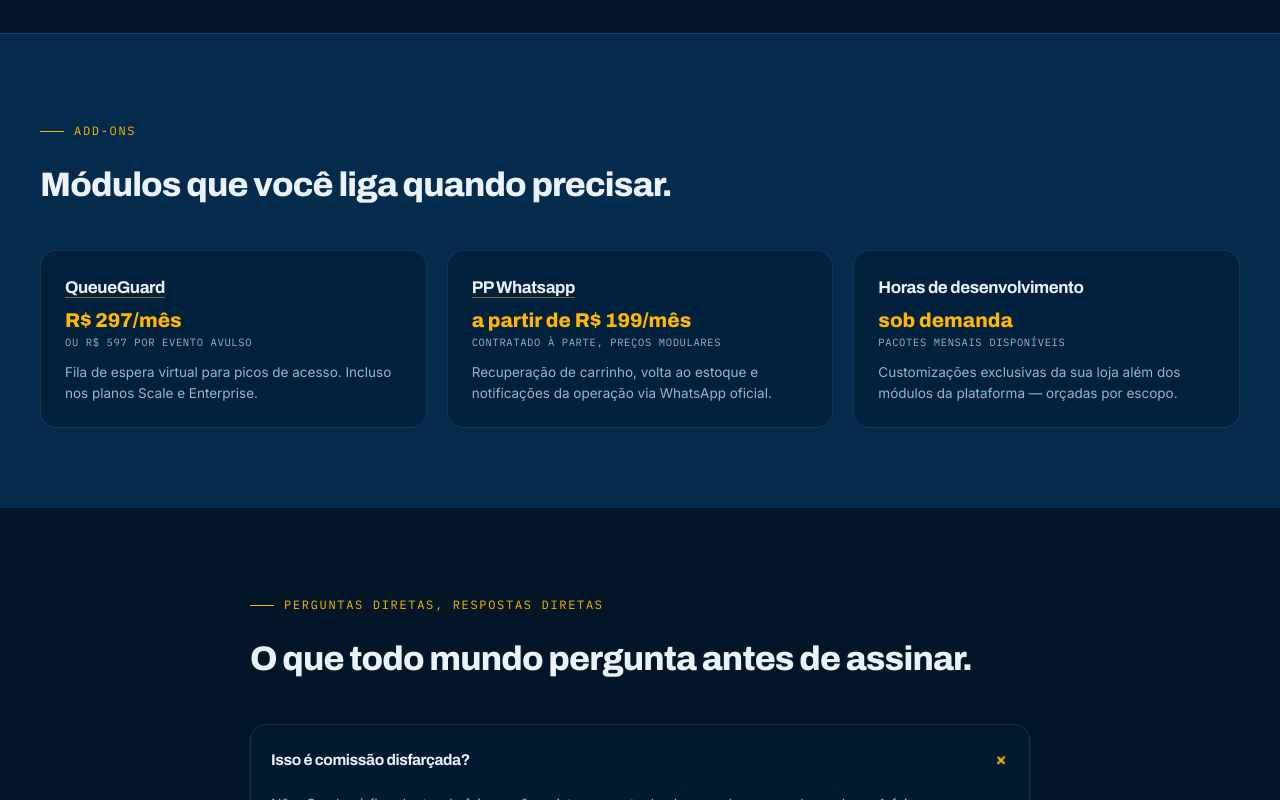
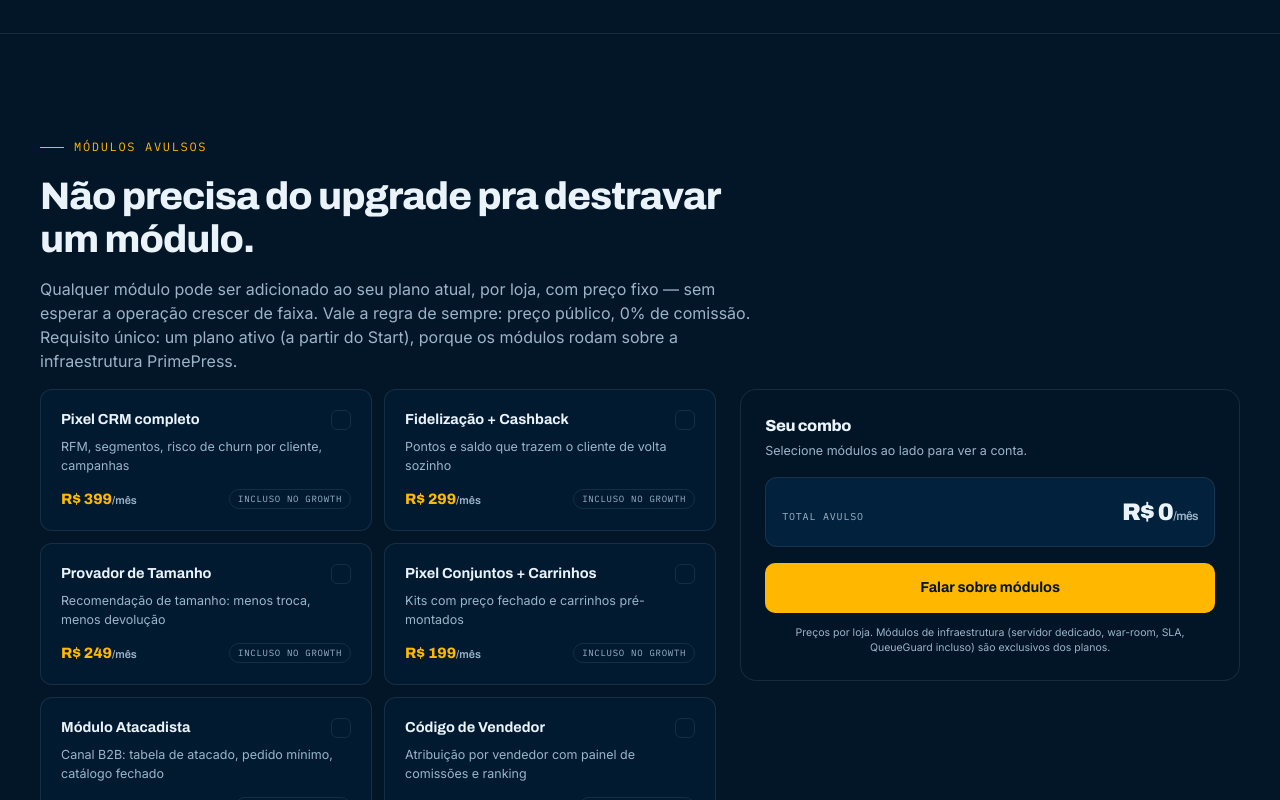
Before and after one commit to pixelpartnersbr/website-pixel, a Next.js app: page /planos in a window 1280 px wide. Shown: the part 1400-2200 px from the top of the page. Built offline with nearby package versions, Linux system fonts and the light colour scheme.

Commit message:
Add files via upload

```diff
--- a/app/planos/page.tsx
+++ b/app/planos/page.tsx
@@ -1,6 +1,7 @@
 import type { Metadata } from "next";
 import Header from "@/components/Header";
 import Pricing from "@/components/Pricing";
+import PricingAvulsos from "@/components/PricingAvulsos";
 import PricingExtras from "@/components/PricingExtras";
 import CTA from "@/components/CTA";
 import Footer from "@/components/Footer";
@@ -16,6 +17,7 @@ export default function PlanosPage() {
     <main>
       <Header />
       <Pricing />
+      <PricingAvulsos />
       <PricingExtras />
       <CTA />
       <Footer />
--- /dev/null
+++ b/components/PricingAvulsos.tsx
@@ -0,0 +1,143 @@
+"use client";
+import { useState } from "react";
+import Reveal from "./Reveal";
+import { waLink } from "./site/config";
+
+type Mod = { id: string; name: string; desc: string; price: number; tier: "Growth" | "Scale" };
+
+const mods: Mod[] = [
+  { id: "crm", name: "Pixel CRM completo", desc: "RFM, segmentos, risco de churn por cliente, campanhas", price: 399, tier: "Growth" },
+  { id: "fid", name: "Fidelização + Cashback", desc: "Pontos e saldo que trazem o cliente de volta sozinho", price: 299, tier: "Growth" },
+  { id: "prov", name: "Provador de Tamanho", desc: "Recomendação de tamanho: menos troca, menos devolução", price: 249, tier: "Growth" },
+  { id: "conj", name: "Pixel Conjuntos + Carrinhos", desc: "Kits com preço fechado e carrinhos pré-montados", price: 199, tier: "Growth" },
+  { id: "atac", name: "Módulo Atacadista", desc: "Canal B2B: tabela de atacado, pedido mínimo, catálogo fechado", price: 549, tier: "Scale" },
+  { id: "vend", name: "Código de Vendedor", desc: "Atribuição por vendedor com painel de comissões e ranking", price: 399, tier: "Scale" },
+];
+
+const DELTA_GROWTH = 600; // Start -> Growth
+
+export default function PricingAvulsos() {
+  const [sel, setSel] = useState<string[]>([]);
+  const toggle = (id: string) =>
+    setSel((s) => (s.includes(id) ? s.filter((x) => x !== id) : [...s, id]));
+  const chosen = mods.filter((m) => sel.includes(m.id));
+  const total = chosen.reduce((a, m) => a + m.price, 0);
+  const upgradeWins = total >= DELTA_GROWTH - 5;
+  const fmt = (n: number) => n.toLocaleString("pt-BR");
+  const msg =
+    chosen.length > 0
+      ? `Olá! Estou no site do Pixel Commerce e quero adicionar ao meu plano: ${chosen.map((m) => m.name).join(", ")}.`
+      : "Olá! Quero saber mais sobre os módulos avulsos do Pixel Commerce.";
+
+  return (
+    <section className="border-t border-line py-24">
+      <div className="wrap">
+        <Reveal className="mb-4 max-w-[720px]">
+          <span className="eyebrow">Módulos avulsos</span>
+          <h2 className="mb-4 font-display text-[clamp(24px,3vw,40px)] font-extrabold leading-[1.12] tracking-tight">
+            Não precisa do upgrade pra destravar um módulo.
+          </h2>
+          <p className="text-[16px] text-dim">
+            Qualquer módulo pode ser adicionado ao seu plano atual, por loja, com preço fixo — sem esperar
+            a operação crescer de faixa. Vale a regra de sempre: preço público, 0% de comissão. Requisito
+            único: um plano ativo (a partir do Start), porque os módulos rodam sobre a infraestrutura
+            PrimePress.
+          </p>
+        </Reveal>
+
+        <div className="grid gap-6 lg:grid-cols-[1.15fr_.85fr]">
+          <Reveal className="grid content-start gap-3 sm:grid-cols-2">
+            {mods.map((m) => {
+              const on = sel.includes(m.id);
+              return (
+                <button
+                  key={m.id}
+                  type="button"
+                  onClick={() => toggle(m.id)}
+                  aria-pressed={on}
+                  className={`spot rounded-xl border p-5 text-left transition-all ${
+                    on
+                      ? "border-amber bg-amber/[.08]"
+                      : "border-line bg-navy-800/15 hover:border-amber/40"
+                  }`}
+                >
+                  <span className="mb-2 flex items-start justify-between gap-3">
+                    <strong className="font-display text-[14.5px] font-bold leading-snug">{m.name}</strong>
+                    <span
+                      className={`grid h-5 w-5 shrink-0 place-items-center rounded-md border text-[11px] font-black ${
+                        on ? "border-amber bg-amber text-navy-950" : "border-line text-transparent"
+                      }`}
+                      aria-hidden
+                    >
+                      ✓
+                    </span>
+                  </span>
+                  <span className="block text-[12.5px] text-dim">{m.desc}</span>
+                  <span className="mt-3 flex items-center justify-between">
+                    <span className="font-display text-[15px] font-extrabold text-amber">
+                      R$ {m.price}<span className="text-[11px] font-semibold text-dim">/mês</span>
+                    </span>
+                    <span className="rounded-full border border-line px-2 py-0.5 font-mono text-[9px] uppercase tracking-[0.08em] text-dim">
+                      incluso no {m.tier}
+                    </span>
+                  </span>
+                </button>
+              );
+            })}
+          </Reveal>
+
+          <Reveal delay={0.1}>
+            <aside className="card sticky top-24 bg-navy-950/60 p-6">
+              <p className="mb-1 font-display text-[16px] font-extrabold tracking-tight">Seu combo</p>
+              <p className="mb-4 text-[12.5px] text-dim">
+                {chosen.length === 0
+                  ? "Selecione módulos ao lado para ver a conta."
+                  : `${chosen.length} módulo${chosen.length > 1 ? "s" : ""} selecionado${chosen.length > 1 ? "s" : ""}`}
+              </p>
+              {chosen.length > 0 && (
+                <ul className="mb-4 flex flex-col divide-y divide-white/[.06]">
+                  {chosen.map((m) => (
+                    <li key={m.id} className="flex items-center justify-between py-2 text-[13px]">
+                      <span className="text-dim">{m.name}</span>
+                      <span className="font-display font-bold">R$ {m.price}</span>
+                    </li>
+                  ))}
+                </ul>
+              )}
+              <div className="mb-4 flex items-baseline justify-between rounded-xl border border-line bg-navy-900/60 p-4">
+                <span className="font-mono text-[10px] uppercase tracking-[0.08em] text-dim">Total avulso</span>
+                <span className="font-display text-[24px] font-black tracking-tight">
+                  R$ {fmt(total)}<span className="text-[12px] font-semibold text-dim">/mês</span>
+                </span>
+              </div>
+              {chosen.length > 0 && upgradeWins && (
+                <div className="mb-4 rounded-xl border border-amber/50 bg-amber/[.07] p-4">
+                  <p className="font-display text-[13.5px] font-bold text-amber">
+                    A conta honesta: nesse ponto, o upgrade ganha.
+                  </p>
+                  <p className="mt-1 text-[12.5px] text-dim">
+                    A diferença do Start pro Growth é R$ {fmt(DELTA_GROWTH)}/mês — e o Growth leva{" "}
+                    <strong className="text-ink">todos</strong> os módulos da faixa, mais fatia de servidor
+                    garantida e suporte em 24h.
+                  </p>
+                </div>
+              )}
+              <a
+                href={waLink(msg)}
+                target="_blank"
+                rel="noopener"
+                className="btn-amber block text-center"
+              >
+                {chosen.length > 0 ? "Contratar esse combo" : "Falar sobre módulos"}
+              </a>
+              <p className="mt-3 text-center text-[10.5px] text-dim">
+                Preços por loja. Módulos de infraestrutura (servidor dedicado, war-room, SLA, QueueGuard
+                incluso) são exclusivos dos planos.
+              </p>
+            </aside>
+          </Reveal>
+        </div>
+      </div>
+    </section>
+  );
+}
--- a/components/comparativos/CrmVsZoppy.tsx
+++ b/components/comparativos/CrmVsZoppy.tsx
@@ -63,7 +63,7 @@ export function CvModelo() {
                 Incluso no plano da plataforma. Preço fixo, público.
               </h3>
               <ul className="flex flex-col gap-3 text-[14px] text-dim">
-                <li className="flex gap-2.5"><span className="font-bold text-amber">✓</span> CRM completo incluso no plano Growth (R$ 1.197/mês) — junto com servidor, segurança, analytics, provador e fidelização</li>
+                <li className="flex gap-2.5"><span className="font-bold text-amber">✓</span> CRM completo incluso no plano Growth (R$ 1.197/mês) — ou avulso por <strong className="text-ink">R$ 399/mês fixos</strong> em qualquer plano</li>
                 <li className="flex gap-2.5"><span className="font-bold text-amber">✓</span> Vender mais não aumenta a mensalidade: 0% de comissão, enquadramento só por faixa de pedidos</li>
                 <li className="flex gap-2.5"><span className="font-bold text-amber">✓</span> Roda dentro do seu WooCommerce: os dados de clientes nunca saem da sua loja</li>
                 <li className="flex gap-2.5"><span className="font-bold text-amber">✓</span> Um fornecedor, uma fatura — CRM, infra, segurança e suporte no mesmo contrato</li>
@@ -198,8 +198,8 @@ export function CvCalculadora() {
               </div>
             </div>
             <p className="mt-4 text-center text-[12.5px] text-dim">
-              CRM + Fidelização + Cashback já fazem parte do plano Growth —{" "}
-              <a href="/planos" className="border-b border-amber/50 text-amber no-underline">ver planos</a>
+              No Pixel Commerce: incluso no Growth, ou avulso por R$ 399/mês fixos —{" "}
+              <a href="/planos" className="border-b border-amber/50 text-amber no-underline">ver planos e módulos</a>
             </p>
           </div>
         </Reveal>
--- a/components/site/config.ts
+++ b/components/site/config.ts
@@ -1,5 +1,5 @@
 // ⚙️ AJUSTE AQUI: dados de contato e estatísticas do site institucional
-export const BUILD = "1.9.1";
+export const BUILD = "1.10.0";
 
 export const SITE = {
   whatsapp: "5527996520301",
```
